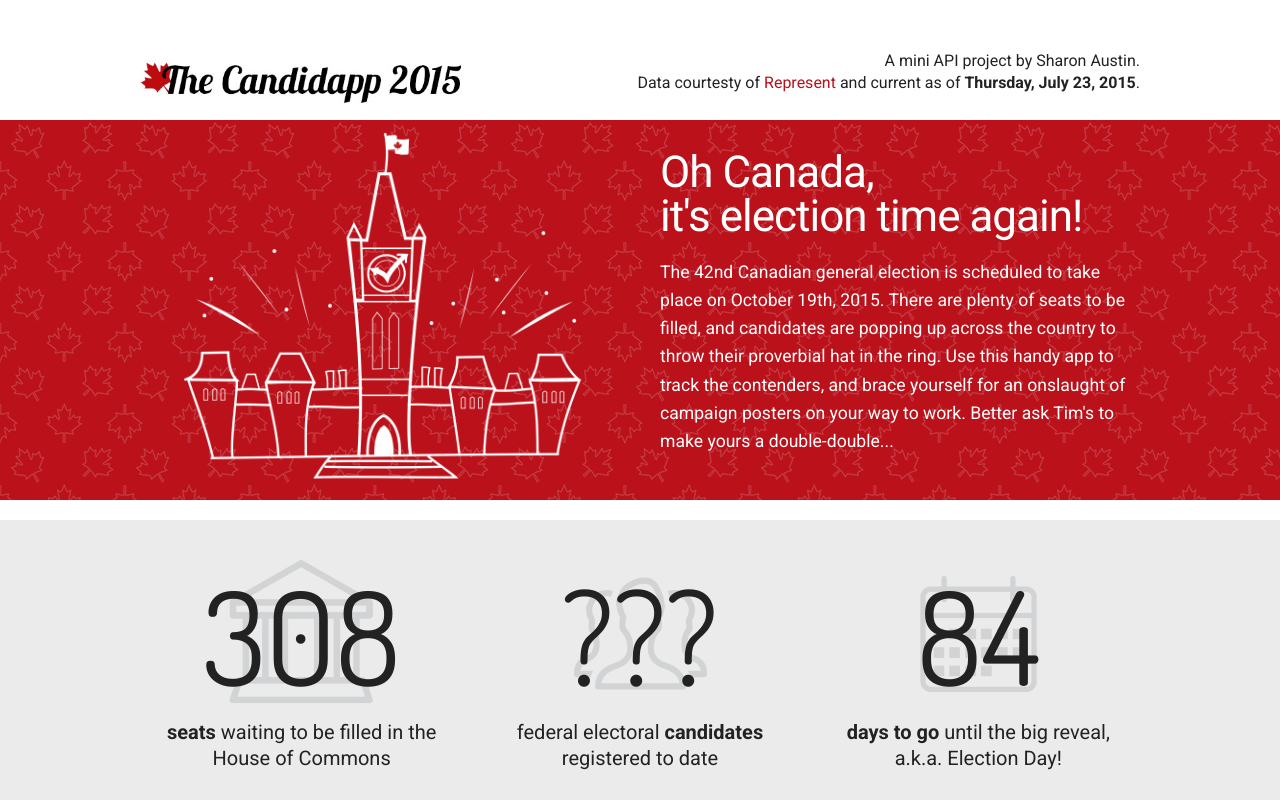
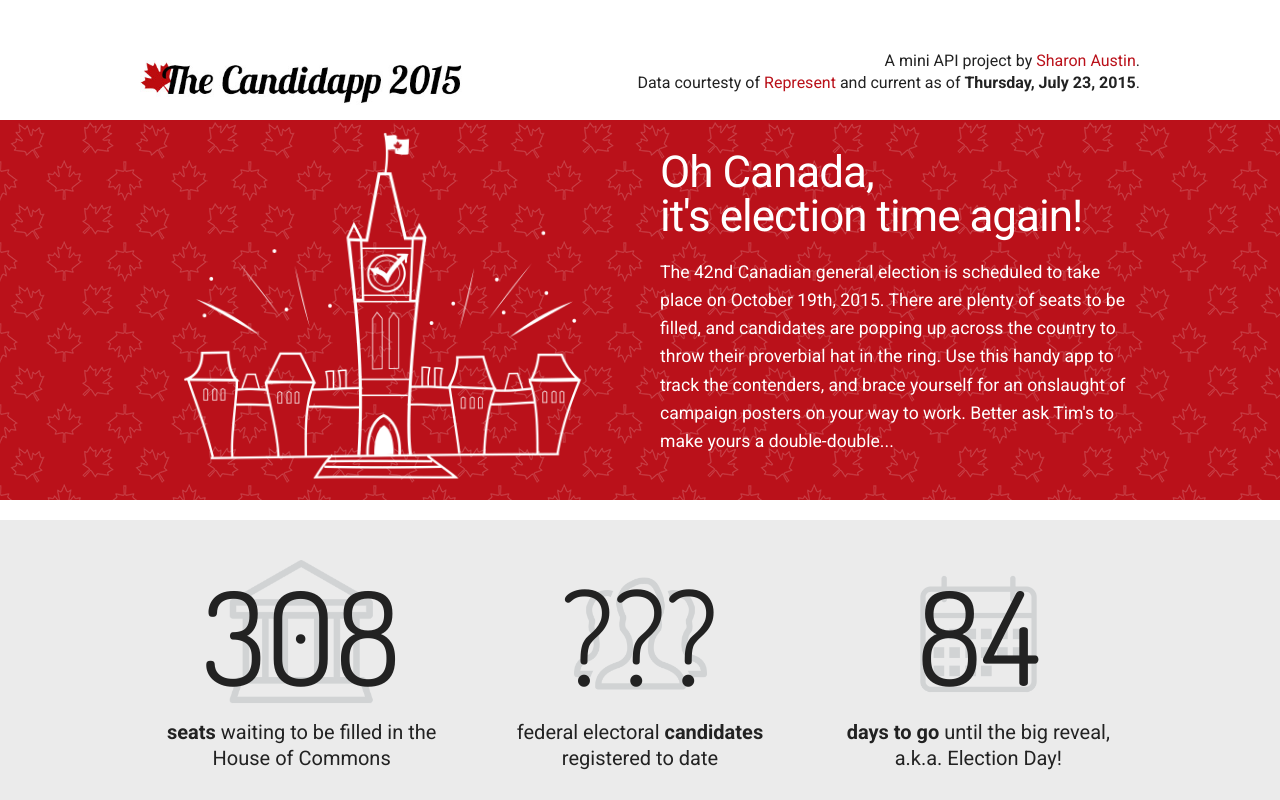
Before and after one commit to theogirl/Candidapp-Skeleton, a plain HTML site: page index.html in a window 1280 px wide. Shown: the top 800 px of the page. Drawn offline with nearby package versions, Linux system fonts and the light colour scheme.

Commit message:
added SAD link

```diff
--- a/index.html
+++ b/index.html
@@ -34,7 +34,7 @@
 <div class="container">
   <div class="row preheader">
       <div class="logo five columns"></div>
-      <div class="date four colunms offset-by-two">A mini API project by Sharon Austin.<br />Data courtesty of <a href="https://represent.opennorth.ca/">Represent</a> and current as of <span id="date" style="font-weight: bold;"></span>.</div>
+      <div class="date four colunms offset-by-two">A mini API project by <a href="http://www.sharonaustindesign.com/new">Sharon Austin</a>.<br />Data courtesty of <a href="https://represent.opennorth.ca/">Represent</a> and current as of <span id="date" style="font-weight: bold;"></span>.</div>
   </div>
   </div><!--end preheader-->
 
```
